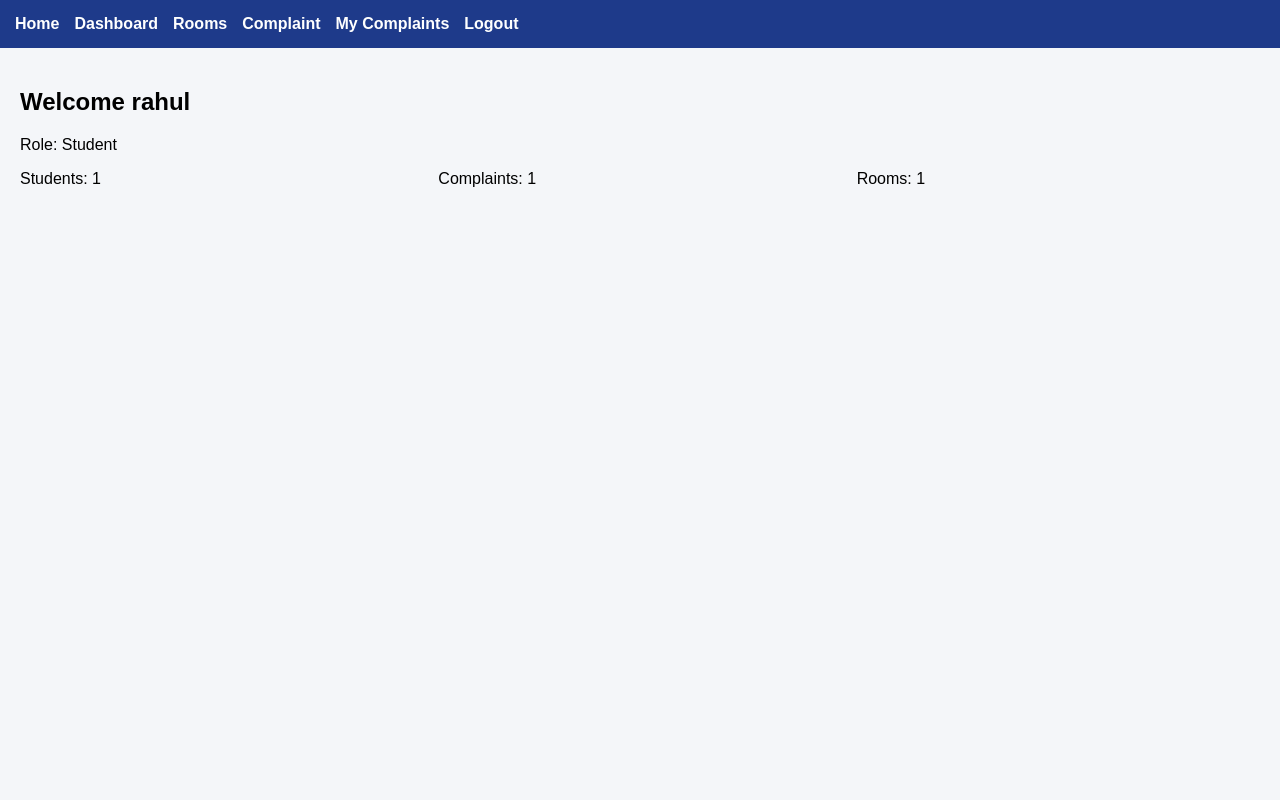
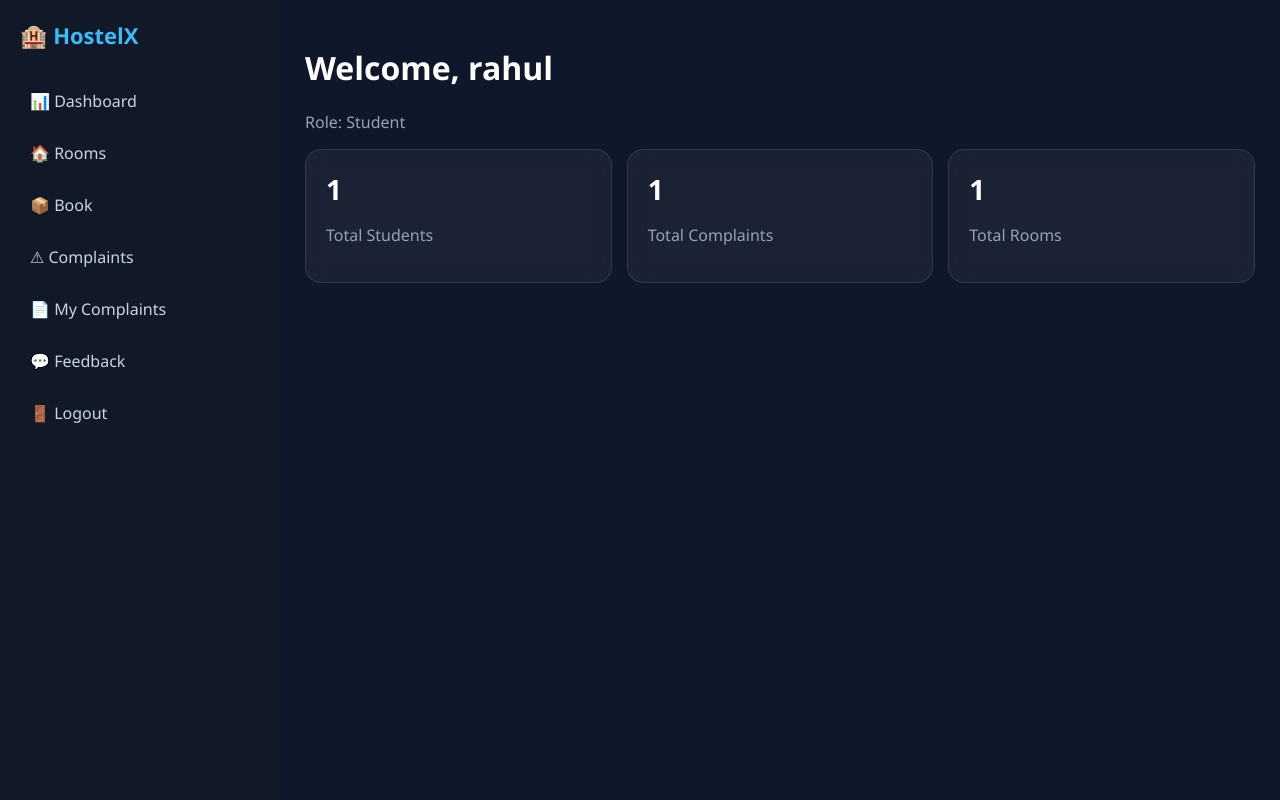
Before and after one commit to trexy0074/hostel-management-system, a Flask app: page /dashboard in a window 1280 px wide. Run offline with Flask 3, Linux system fonts and the light colour scheme; a user stored in the database is signed in; data comes from the database, SQL or seed files in the repository; both versions use the stored data as it was after the commit.

Commit message:
react like ui

```diff
--- a/app.py
+++ b/app.py
@@ -12,7 +12,7 @@ def home():
     return render_template("index.html")
 
 
-# ---------------- AUTH ----------------
+# ---------------- REGISTER ----------------
 @app.route("/register", methods=["GET", "POST"])
 def register():
     if request.method == "POST":
@@ -21,6 +21,12 @@ def register():
 
         conn = sqlite3.connect("hostel.db")
         cur = conn.cursor()
+
+        # FIX: prevent duplicate users
+        cur.execute("SELECT * FROM User_Account WHERE Username=?", (username,))
+        if cur.fetchone():
+            conn.close()
+            return "Username already exists"
 
         cur.execute("""
             INSERT INTO User_Account (Username, Password, User_Role, Last_Login)
@@ -35,6 +41,7 @@ def register():
     return render_template("auth/register.html")
 
 
+# ---------------- LOGIN ----------------
 @app.route("/login", methods=["GET", "POST"])
 def login():
     if request.method == "POST":
@@ -68,8 +75,7 @@ def login():
 
             if user[2] == "Admin":
                 return redirect("/admin")
-            else:
-                return redirect("/dashboard")
+            return redirect("/dashboard")
 
         conn.close()
         return "Invalid username or password"
@@ -77,13 +83,14 @@ def login():
     return render_template("auth/login.html")
 
 
+# ---------------- LOGOUT ----------------
 @app.route("/logout")
 def logout():
     session.clear()
     return redirect("/login")
 
 
-# ---------------- STUDENT DASHBOARD ----------------
+# ---------------- DASHBOARD ----------------
 @app.route("/dashboard")
 def dashboard():
     if "user_id" not in session:
@@ -113,11 +120,10 @@ def dashboard():
     )
 
 
-# ---------------- STUDENT REGISTRATION ----------------
+# ---------------- STUDENT REGISTER ----------------
 @app.route("/student/register", methods=["GET", "POST"])
 def student_register():
     if request.method == "POST":
-
         conn = sqlite3.connect("hostel.db")
         cur = conn.cursor()
 
@@ -172,7 +178,6 @@ def complaint():
         return redirect("/login")
 
     if request.method == "POST":
-
         conn = sqlite3.connect("hostel.db")
         cur = conn.cursor()
 
@@ -248,12 +253,10 @@ def admin_panel():
 
     conn.close()
 
-    return render_template(
-        "admin/admin.html",
-        users=users,
-        complaints=complaints,
-        rooms=rooms
-    )
+    return render_template("admin/admin.html",
+                           users=users,
+                           complaints=complaints,
+                           rooms=rooms)
 
 
 # ---------------- DELETE USER ----------------
@@ -288,7 +291,7 @@ def delete_complaint(cid):
     return redirect("/admin")
 
 
-# ---------------- RESOLVE COMPLAINT ----------------
+# ---------------- RESOLVE ----------------
 @app.route("/admin/resolve-complaint/<int:cid>")
 def resolve_complaint(cid):
     if session.get("role") != "Admin":
--- a/static/style.css
+++ b/static/style.css
@@ -1,117 +1,104 @@
 body {
-    font-family: Arial, sans-serif;
     margin: 0;
-    background: #f4f6f9;
+    font-family: "Segoe UI", sans-serif;
+    background: #0f172a;
+    color: white;
 }
 
-/* NAVBAR */
-.navbar {
-    background: #1e3a8a;
-    padding: 15px;
+/* APP SHELL */
+.app-shell {
     display: flex;
+    height: 100vh;
+}
+
+/* SIDEBAR */
+.sidebar {
+    width: 240px;
+    background: #111827;
+    padding: 20px;
+    display: flex;
+    flex-direction: column;
+    gap: 10px;
+}
+
+.logo {
+    font-size: 22px;
+    font-weight: bold;
+    margin-bottom: 20px;
+    color: #38bdf8;
+}
+
+.sidebar a {
+    color: #cbd5e1;
+    text-decoration: none;
+    padding: 10px;
+    border-radius: 8px;
+    transition: 0.2s;
+}
+
+.sidebar a:hover {
+    background: #1f2937;
+    color: white;
+}
+
+.sidebar .danger:hover {
+    background: #7f1d1d;
+}
+
+/* MAIN */
+.main {
+    flex: 1;
+    padding: 25px;
+    overflow-y: auto;
+}
+
+/* DASHBOARD GRID */
+.grid {
+    display: grid;
+    grid-template-columns: repeat(auto-fit, minmax(220px, 1fr));
     gap: 15px;
 }
 
-.navbar a {
-    color: white;
-    text-decoration: none;
-    font-weight: bold;
+/* MODERN CARDS (REACT STYLE) */
+.card {
+    background: rgba(255,255,255,0.05);
+    backdrop-filter: blur(10px);
+    border: 1px solid rgba(255,255,255,0.1);
+    padding: 20px;
+    border-radius: 16px;
+    transition: 0.3s;
 }
 
-/* CONTAINER */
-.container {
-    padding: 20px;
+.card:hover {
+    transform: translateY(-5px);
+    background: rgba(255,255,255,0.08);
 }
 
-/* FOOTER */
-.footer {
-    text-align: center;
-    padding: 15px;
-    background: #ddd;
-    margin-top: 30px;
+/* BIG NUMBERS */
+.card h2 {
+    font-size: 28px;
+    margin: 0;
 }
 
-/* FLASH MESSAGE */
-.flash {
-    background: #d1e7dd;
-    padding: 10px;
-    margin: 10px 0;
-    border-radius: 5px;
+.card p {
+    color: #94a3b8;
 }
 
-/* =========================
-   DASHBOARD UI (IMPORTANT)
-========================= */
-
-.grid {
-    display: grid;
-    grid-template-columns: repeat(auto-fit, minmax(200px, 1fr));
-    gap: 15px;
-}
-
-.box {
-    background: white;
-    padding: 20px;
-    border-radius: 12px;
-    text-align: center;
-    box-shadow: 0 4px 10px rgba(0,0,0,0.1);
-    transition: 0.2s;
-}
-
-.box:hover {
-    transform: translateY(-5px);
-}
-
-/* =========================
-   TABLES (ADMIN + STUDENT)
-========================= */
-
+/* TABLE */
 table {
     width: 100%;
+    margin-top: 20px;
     border-collapse: collapse;
-    margin-top: 15px;
-    background: white;
+    background: rgba(255,255,255,0.03);
+    border-radius: 10px;
+    overflow: hidden;
 }
 
 th, td {
-    padding: 10px;
-    border: 1px solid #ddd;
-    text-align: left;
+    padding: 12px;
+    border-bottom: 1px solid rgba(255,255,255,0.1);
 }
 
 th {
-    background: #f1f1f1;
+    background: rgba(255,255,255,0.05);
 }
-
-/* =========================
-   ADMIN LAYOUT
-========================= */
-
-.admin-layout {
-    display: flex;
-    min-height: 100vh;
-}
-
-.sidebar {
-    width: 220px;
-    background: #111827;
-    color: white;
-    padding: 20px;
-}
-
-.sidebar a {
-    display: block;
-    color: white;
-    padding: 10px;
-    text-decoration: none;
-    border-radius: 5px;
-}
-
-.sidebar a:hover {
-    background: #374151;
-}
-
-.admin-main {
-    flex: 1;
-    padding: 20px;
-}
--- a/templates/base.html
+++ b/templates/base.html
@@ -1,34 +1,33 @@
 <!DOCTYPE html>
 <html>
 <head>
-    <title>Hostel Management System</title>
+    <title>Hostel System</title>
     <link rel="stylesheet" href="{{ url_for('static', filename='style.css') }}">
+    <meta name="viewport" content="width=device-width, initial-scale=1.0">
 </head>
 
 <body>
 
-<nav class="navbar">
-    <a href="/">Home</a>
+<div class="app-shell">
 
-    {% if session.get('user_id') %}
-        <a href="/dashboard">Dashboard</a>
-        <a href="/room-details">Rooms</a>
-        <a href="/complaint">Complaint</a>
-        <a href="/my-complaints">My Complaints</a>
+    <!-- SIDEBAR -->
+    <aside class="sidebar">
+        <div class="logo">🏨 HostelX</div>
 
-        {% if session.get('role') == 'Admin' %}
-            <a href="/admin">Admin Panel</a>
-        {% endif %}
+        <a href="/dashboard">📊 Dashboard</a>
+        <a href="/room-details">🏠 Rooms</a>
+        <a href="/book-hostel">📦 Book</a>
+        <a href="/complaint">⚠ Complaints</a>
+        <a href="/my-complaints">📄 My Complaints</a>
+        <a href="/feedback">💬 Feedback</a>
+        <a href="/logout" class="danger">🚪 Logout</a>
+    </aside>
 
-        <a href="/logout">Logout</a>
-    {% else %}
-        <a href="/login">Login</a>
-        <a href="/register">Register</a>
-    {% endif %}
-</nav>
+    <!-- MAIN -->
+    <main class="main">
+        {% block content %}{% endblock %}
+    </main>
 
-<div class="container">
-    {% block content %}{% endblock %}
 </div>
 
 </body>
--- a/templates/student/dashboard.html
+++ b/templates/student/dashboard.html
@@ -2,13 +2,26 @@
 
 {% block content %}
 
-<h2>Welcome {{ username }}</h2>
-<p>Role: {{ role }}</p>
+<h1>Welcome, {{ username }}</h1>
+<p style="color:#94a3b8">Role: {{ role }}</p>
 
 <div class="grid">
-    <div class="card">Students: {{ students }}</div>
-    <div class="card">Complaints: {{ complaints }}</div>
-    <div class="card">Rooms: {{ rooms }}</div>
+
+    <div class="card">
+        <h2>{{ students }}</h2>
+        <p>Total Students</p>
+    </div>
+
+    <div class="card">
+        <h2>{{ complaints }}</h2>
+        <p>Total Complaints</p>
+    </div>
+
+    <div class="card">
+        <h2>{{ rooms }}</h2>
+        <p>Total Rooms</p>
+    </div>
+
 </div>
 
 {% endblock %}
```
Also changed, not shown: templates/admin/admin.html (+0 -11 lines), hostel.db.
